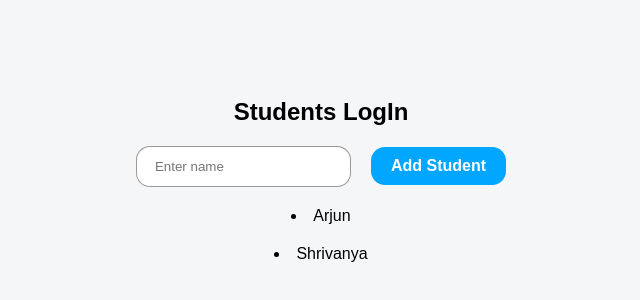
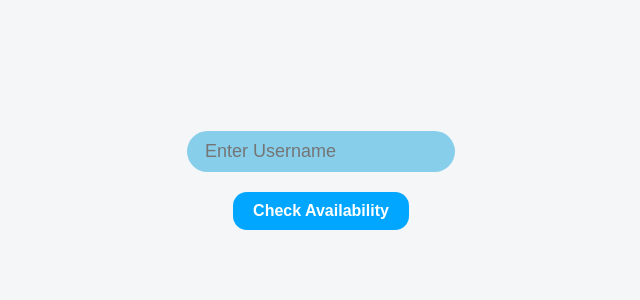
Before and after one commit to arjuntelange/react-practice, a React (Vite) app: page / in a window 1280 px wide. Shown: the part 220-520 px from the top of the page, without its empty margins (319-959 px from the left). Built offline with nearby package versions, Linux system fonts and the light colour scheme.

Commit message:
add useFetcher demo with dynamic username validation

```diff
--- a/src/main.jsx
+++ b/src/main.jsx
@@ -3,20 +3,20 @@ import ReactDOM from "react-dom/client";
 import "./index.css";
 import App from "./App.jsx";
 import { createBrowserRouter, RouterProvider } from "react-router-dom";
-import StudentPortal from "./routing/final-data-router/StudentPortal.jsx";
-import { studentsLoader } from "./routing/final-data-router/loader.js";
-import { studentAction } from "./routing/final-data-router/action.js";
-
+import { availabilityLoader } from "./routing/fetcher-demo/availabilityLoader.js";
+import UserChecker from "./routing/fetcher-demo/UserChecker.jsx";
 
 const router = createBrowserRouter([
   {
     path: "/",
-    element: <StudentPortal />,
-    loader: studentsLoader,
-    action: studentAction,
+    element: <UserChecker />,
+  },
+  {
+    path: "/check-username",
+    loader: availabilityLoader,
   },
 ]);
 
 ReactDOM.createRoot(document.getElementById("root")).render(
-  <RouterProvider router={router} />
+  <RouterProvider router={router} />,
 );
--- /dev/null
+++ b/src/routing/fetcher-demo/UserChecker.jsx
@@ -0,0 +1,51 @@
+import React from "react";
+import { useState } from "react";
+import { Form, useFetcher } from "react-router-dom";
+
+function UserChecker() {
+  const [username, setUsername] = useState("");
+
+  const fetcher = useFetcher();
+  return (
+    <div
+      style={{
+        display: "flex",
+        flexDirection: "column",
+        alignItems: "center",
+        gap: "20px",
+      }}
+    >
+      <input
+        value={username}
+        onChange={(e) => setUsername(e.target.value)}
+        placeholder="Enter Username"
+        style={{
+          padding: "10px 18px",
+          fontSize: "18px",
+          border: "none",
+          borderRadius: "24px",
+          background: "skyblue",
+        }}
+      />
+
+      <button
+        disabled={!username.trim()}
+        onClick={() => {
+          fetcher.load(`/check-username?username=${username}`);
+        }}
+      >
+        Check Availability
+      </button>
+
+      {fetcher.data && (
+        <p>
+          {fetcher.data.available
+            ? "✅ Username Available"
+            : "❌ Username Already Taken"}
+        </p>
+      )}
+    </div>
+  );
+}
+
+export default UserChecker;
--- /dev/null
+++ b/src/routing/fetcher-demo/availabilityLoader.js
@@ -0,0 +1,11 @@
+import { usernames } from "./usernames";
+
+export function availabilityLoader({ request }) {
+  const url = new URL(request.url);
+
+  const username = url.searchParams.get("username");
+
+  const available = !usernames.includes(username?.toLowerCase());
+
+  return { available };
+}
--- /dev/null
+++ b/src/routing/fetcher-demo/usernames.js
@@ -0,0 +1 @@
+export const usernames = ["arjun", "priya", "sidarth"];
```
Also changed, not shown: 1 other file (tests, documents, lock files or other folders).
